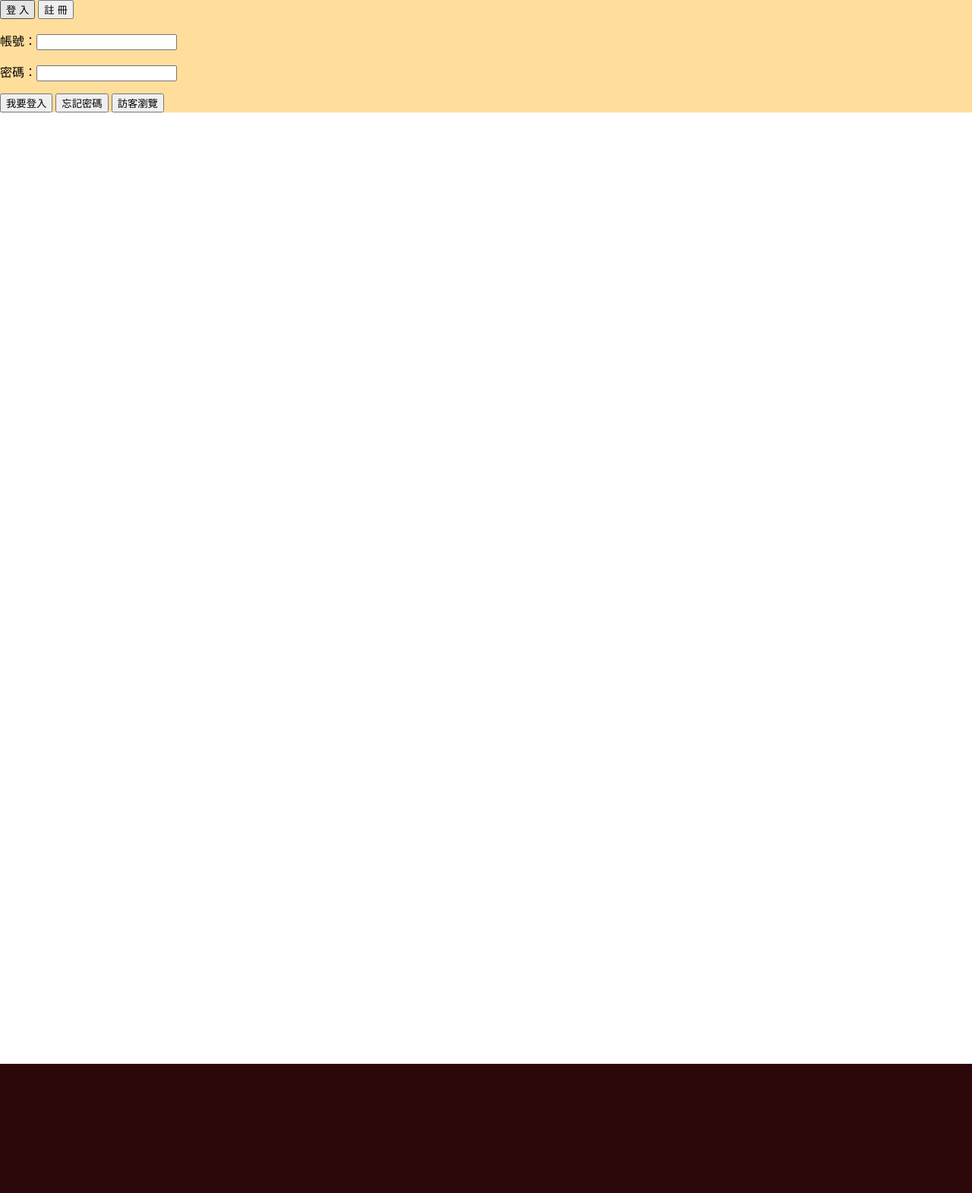
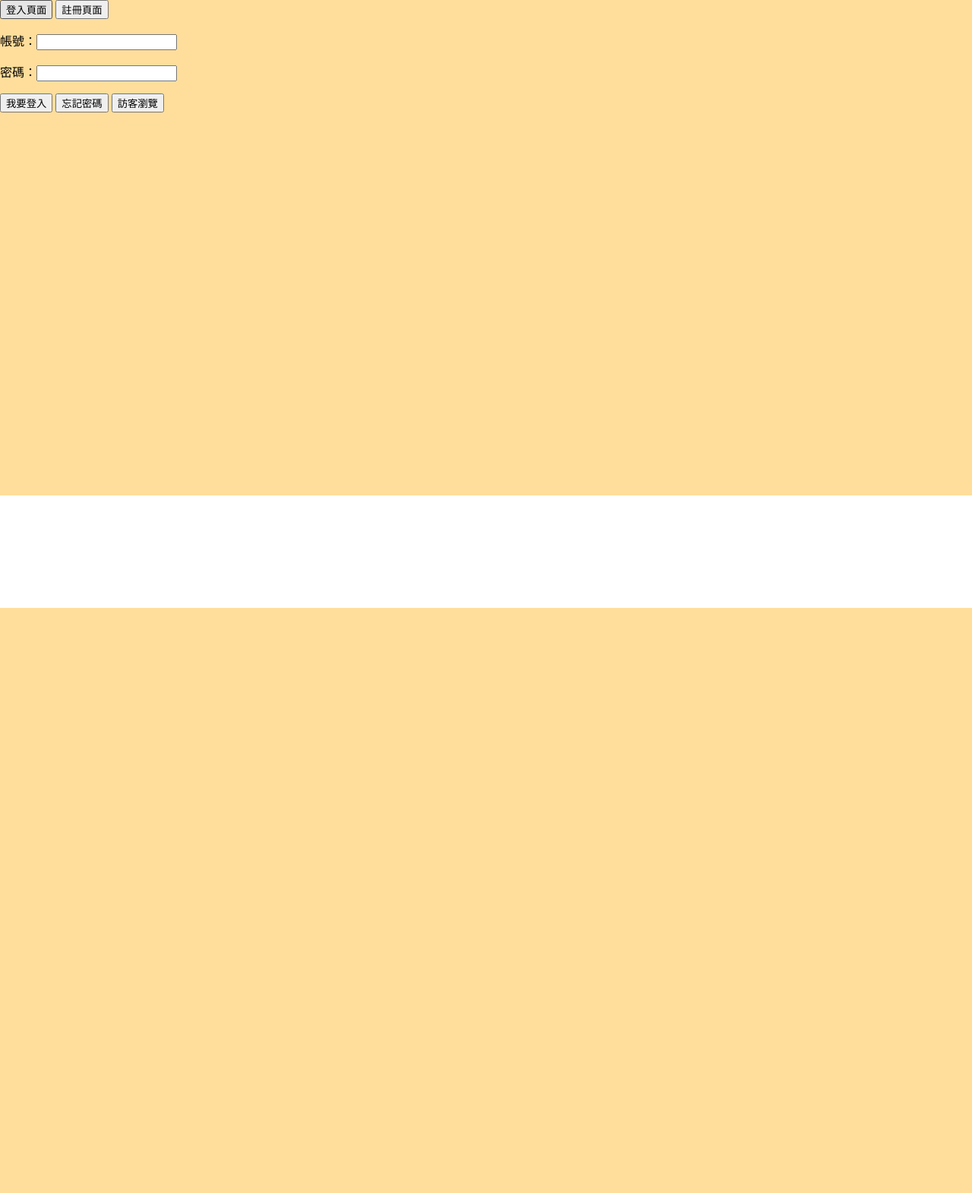
Before and after one commit to mark90645/welovejenny, a PHP site: page /log_in_page.php in a window 1280 px wide. Shown: the whole page at 76% size. After the commit the page ends 800 px from the top, so only its background shows below. Run offline with PHP 8.4, Linux system fonts and the light colour scheme.

Commit message:
0506-css

```diff
--- /dev/null
+++ b/CSS/board2.css
@@ -0,0 +1,7 @@
+.background {
+    background-color: rgb(255, 222, 156);
+}
+
+body {
+    margin: 0px;
+}
--- /dev/null
+++ b/CSS/log_in_page.css
@@ -0,0 +1,3 @@
+.background {
+    padding-bottom: 504px;
+}
--- a/log_in_page.php
+++ b/log_in_page.php
@@ -13,16 +13,16 @@ if(isset($_SESSION["loggedin"]) && $_SESSION["loggedin"] === true){
     <head>
         <meta http-equiv="Content-Type" content="text/html; charset=utf-8"><!--網頁編碼-->
         <title>登入</title>
-        <link rel = "stylesheet" href = "./CSS/board.css" />
-        <link rel = "stylesheet" href = "./c_ss/log_pages.css" />
+        <link rel = "stylesheet" href = "./CSS/board2.css" />
+        <link rel = "stylesheet" href = "./CSS/log_in_page.css" />
     </head>
     <body>
         <div class = "background" >
             <div id = "top_bar"></div>
             <div class = "backstage" >
                 <div class = "head">
-                    <input id = "log_part" type="button" value="登 入" onclick = "location.href = 'log_in_page.php'">
-                    <input id = "sign_part" type="button" value="註 冊" onclick = "location.href = 'sign_up_page.php'">
+                    <input id = "log_part" type="button" value="登入頁面" onclick = "location.href = 'log_in_page.php'">
+                    <input id = "sign_part" type="button" value="註冊頁面" onclick = "location.href = 'sign_up_page.php'">
                 </div>
                 <div id = "the_back_4">
                     <form method="post" action="log_procedure.php">
```
